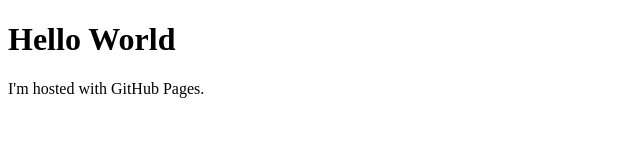
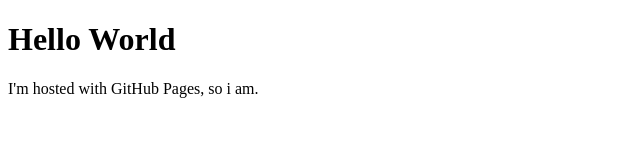
Before and after one commit to CloudyUnity/the-library, a plain HTML site: page index.html in a window 1280 px wide. Shown: the full height of the page, 0-640 px from the left. Drawn offline with Linux system fonts and the light colour scheme.

Commit message:
quick edit

```diff
--- a/index.html
+++ b/index.html
@@ -2,6 +2,6 @@
 <html>
 <body>
 <h1>Hello World</h1>
-<p>I'm hosted with GitHub Pages.</p>
+<p>I'm hosted with GitHub Pages, so i am.</p>
 </body>
 </html>
```
